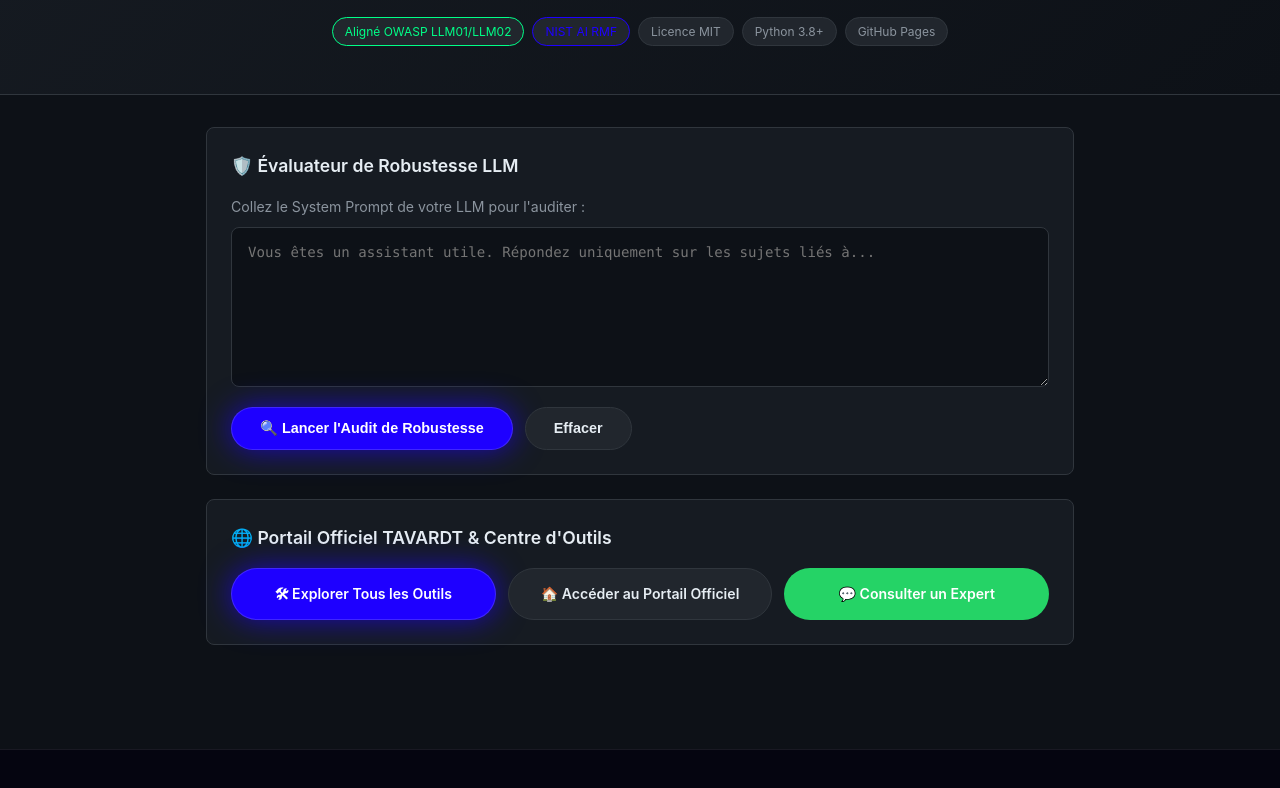
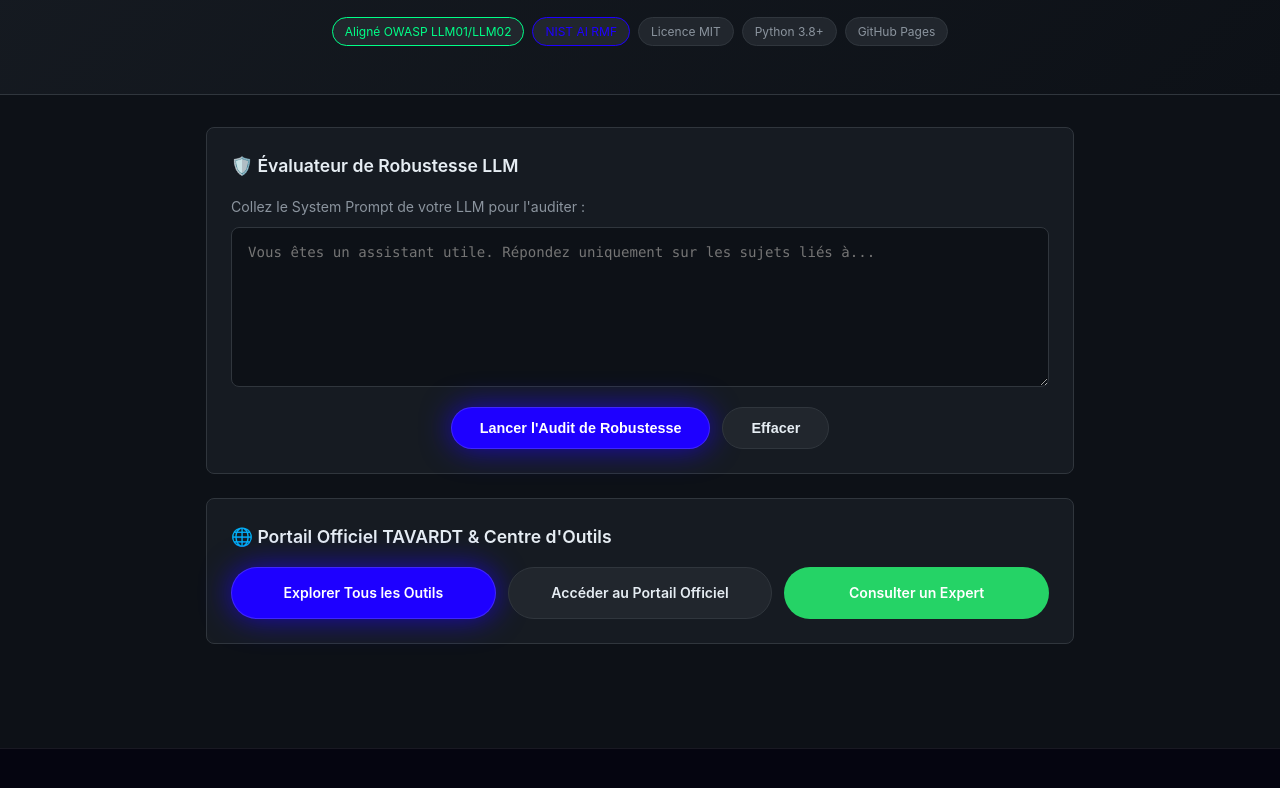
Before and after one commit to TAVARDT-France/llm-robustness-evaluator-fr, a plain HTML site: page index.html in a window 1280 px wide. Shown: the part 282-1070 px from the top of the page. Drawn offline with Linux system fonts and the light colour scheme.

```diff
--- a/index.html
+++ b/index.html
@@ -155,6 +155,15 @@
 }
 .tavardt-nav-link:hover {
   color: #ffffff;
+}
+
+/* Centered Button Row */
+.btn-row, .sample-buttons {
+  display: flex !important;
+  justify-content: center !important;
+  align-items: center !important;
+  flex-wrap: wrap !important;
+  gap: 12px !important;
 }
 
 /* Primary Action Buttons */
@@ -413,7 +422,7 @@ footer a:hover{color:var(--green)}
     <label style="display:block;color:var(--text2);margin-bottom:8px;font-size:.88rem">Collez le System Prompt de votre LLM pour l'auditer :</label>
     <textarea id="sp-input" placeholder="Vous êtes un assistant utile. Répondez uniquement sur les sujets liés à..."></textarea>
     <div class="btn-row">
-      <button class="btn-primary" onclick="runAudit()">🔍 Lancer l'Audit de Robustesse</button>
+      <button class="btn-primary" onclick="runAudit()">Lancer l'Audit de Robustesse</button>
       <button class="btn-secondary" onclick="clearAll()">Effacer</button>
     </div>
   </div>
@@ -459,9 +468,9 @@ footer a:hover{color:var(--green)}
   <div class="card">
     <h2>🌐 Portail Officiel TAVARDT & Centre d'Outils</h2>
     <div class="cta-grid">
-      <a class="cta-btn primary" href="https://tools.tavardt.com/fr/">🛠 Explorer Tous les Outils</a>
-      <a class="cta-btn secondary" href="https://ag.tavardt.com/fr/">🏠 Accéder au Portail Officiel</a>
-      <a class="cta-btn wa" href="https://ag.tavardt.com/fr/contact/" target="_blank" rel="noopener">💬 Consulter un Expert</a>
+      <a class="cta-btn primary" href="https://tools.tavardt.com/fr/">Explorer Tous les Outils</a>
+      <a class="cta-btn secondary" href="https://ag.tavardt.com/fr/">Accéder au Portail Officiel</a>
+      <a class="cta-btn wa" href="https://ag.tavardt.com/fr/contact/" target="_blank" rel="noopener">Consulter un Expert</a>
     </div>
   </div>
 </main>
```
